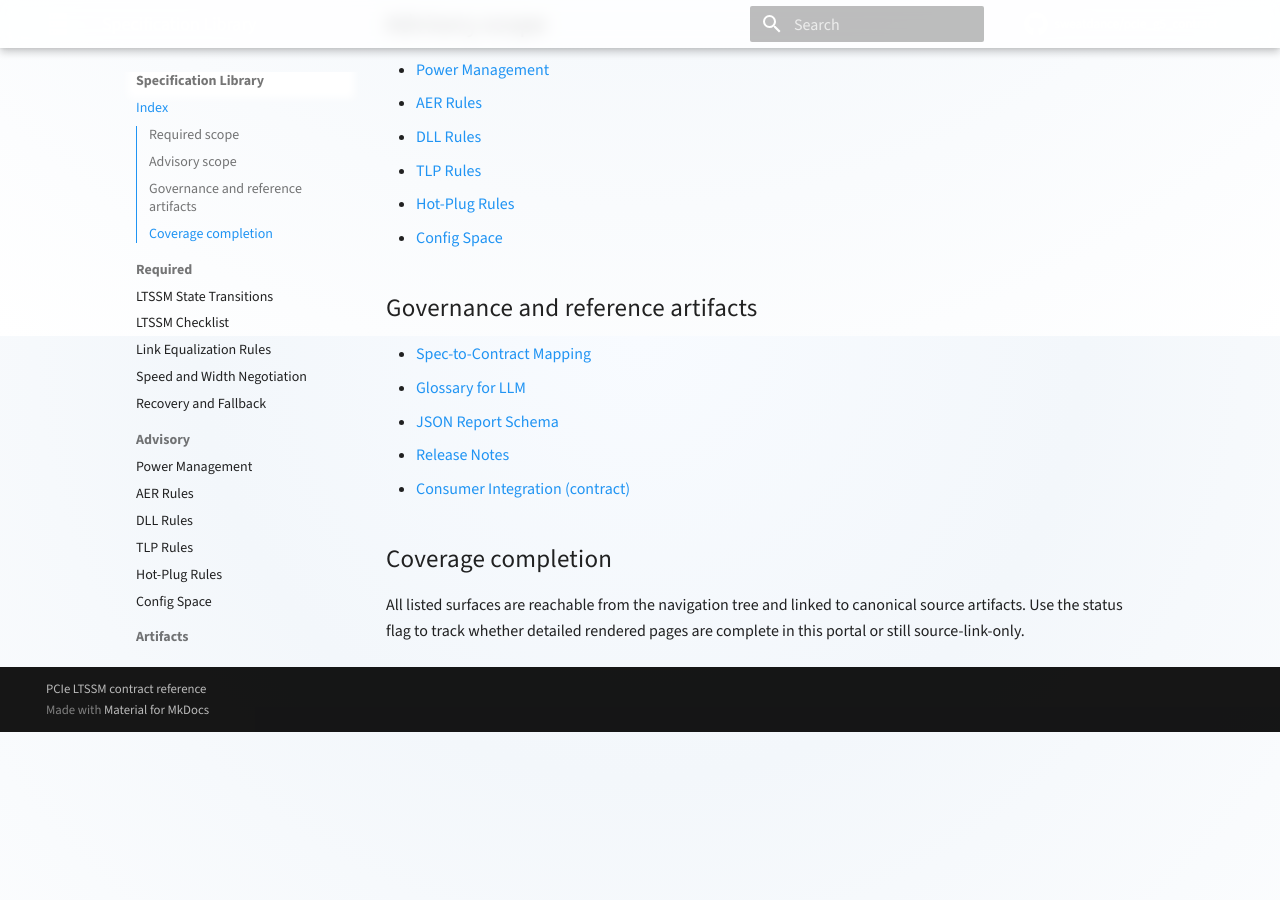
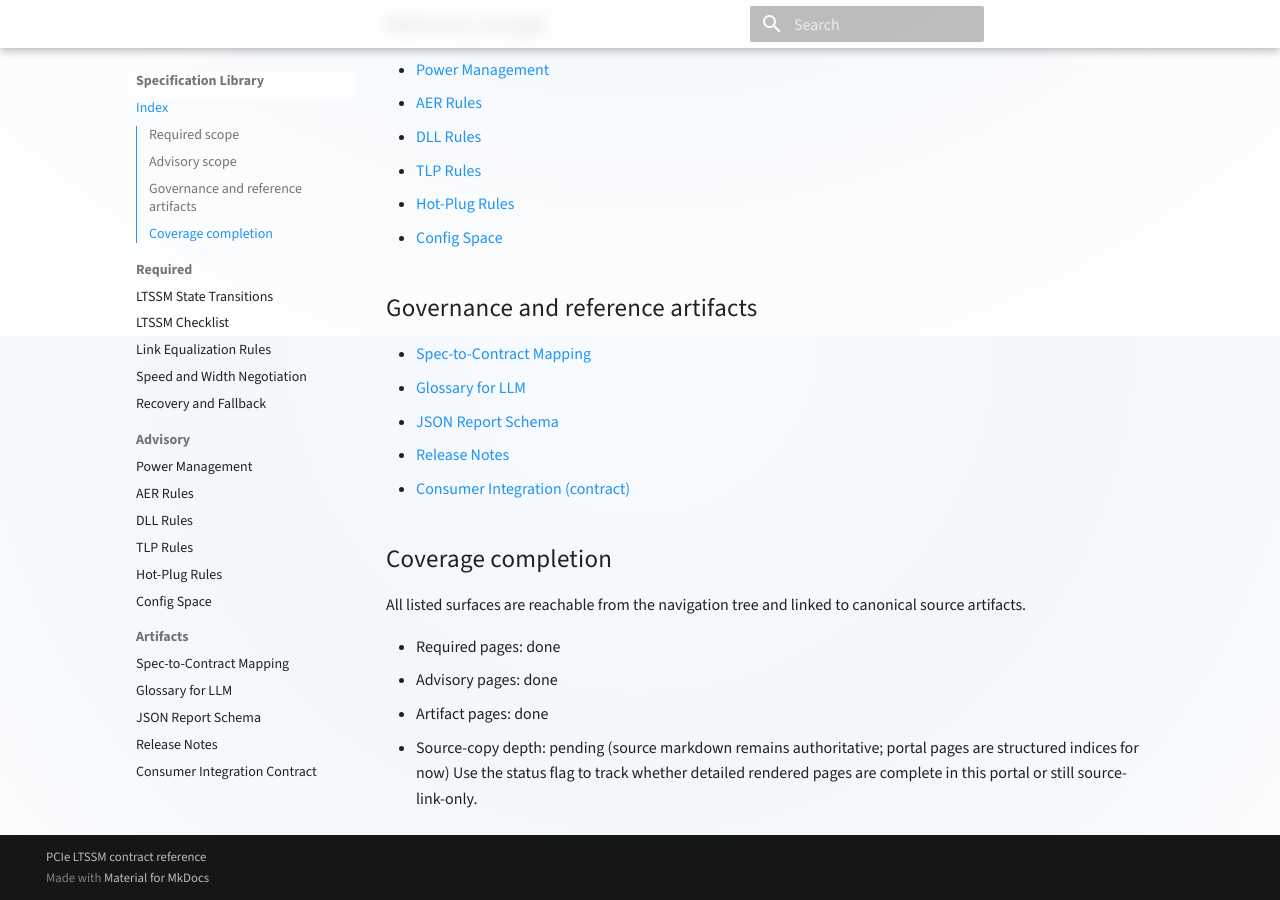
Before and after one commit to sweatdance/pcie_g5_contract, an MkDocs documentation site: the page built from docs/en/specs/index.md, in a window 1280 px wide and 900 px high, scrolled down 564 px. Built offline with MkDocs 1.6.1 and Material for MkDocs 9.7.7, drawn with Linux system fonts in a browser that asks for light colours; comment, search, counter and statistics services are not loaded; before the commit the page ends 1296 px from its top, so only the background shows below that.

Commit message:
docs: mark specs library completion status fields

```diff
--- a/docs/en/specs/index.md
+++ b/docs/en/specs/index.md
@@ -35,4 +35,9 @@
 ## Coverage completion
 
 All listed surfaces are reachable from the navigation tree and linked to canonical source artifacts.
+
+- Required pages: done
+- Advisory pages: done
+- Artifact pages: done
+- Source-copy depth: pending (source markdown remains authoritative; portal pages are structured indices for now)
 Use the status flag to track whether detailed rendered pages are complete in this portal or still source-link-only.
```
Also changed, not shown: memory/2026-06-10.md (+10 -0 lines).
